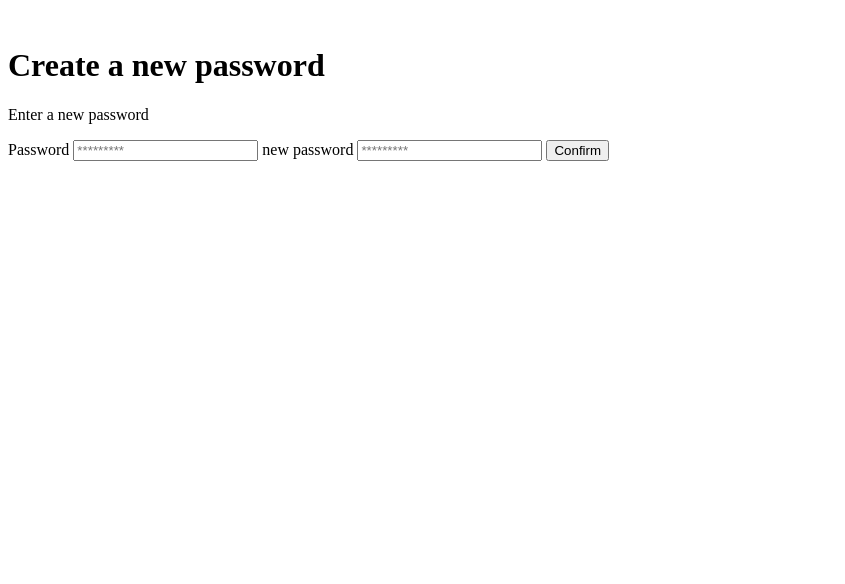
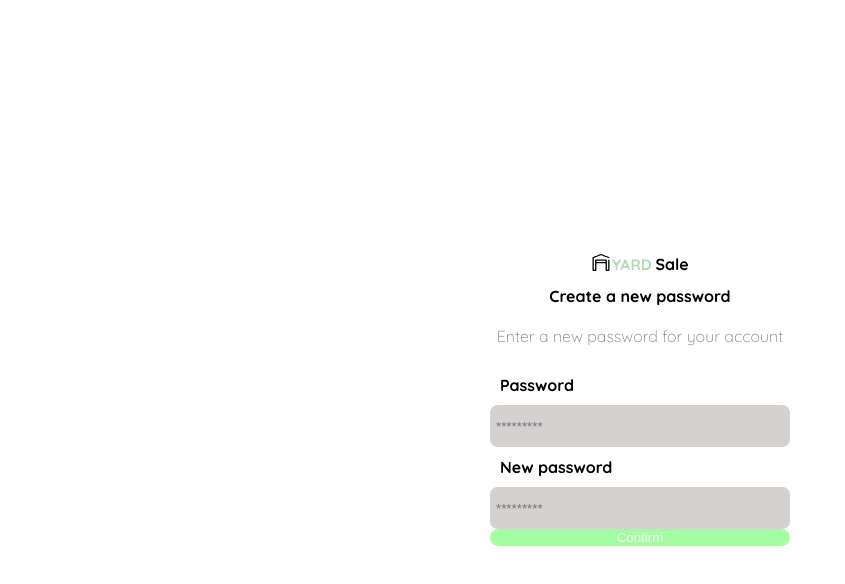
Before and after one commit to ayeepez/frontend-developer-project, a plain HTML site: page password-creation.html in a window 1280 px wide. Shown: the whole page, without its empty margins (0-845 px from the left). Drawn offline with Linux system fonts and the light colour scheme.

Commit message:
Template con CSS

```diff
--- a/password-creation.html
+++ b/password-creation.html
@@ -4,26 +4,36 @@
     <meta charset="UTF-8" />
     <meta http-equiv="X-UA-Compatible" content="IE=edge" />
     <meta name="viewport" content="width=device-width, initial-scale=1.0" />
+    <link rel="stylesheet" href="style.css">
+    <link rel="preconnect" href="https://fonts.googleapis.com">
+    <link rel="preconnect" href="https://fonts.gstatic.com" crossorigin>
+    <link href="https://fonts.googleapis.com/css2?family=Quicksand:wght@300;500;700&display=swap" rel="stylesheet">
+    <link rel="stylesheet" href="style.css">
     <title>Yard Sale</title>
   </head>
   <body>
     <div class="login">
       <div class="form-container">
-        <picture>
-          <img src="" alt="" />
+        <picture class="logo">
+          <img src="/curso-frontend-developer-practico-main\logos\logo_yard_sale.svg" alt="Este es el icono de fordsale" />
         </picture>
 
         <h1 class="title">Create a new password</h1>
-        <p class="subtitle">Enter a new password</p>
+        <p class="subtitle">Enter a new password for your account</p>
         <form action="" class="form">
+
           <label for="password" class="label">Password</label>
           <input type="password" id="password" placeholder="*********" class="input input-password">
 
-          <label for="new-password" class="label"> new password</label>
+
+          <label for="new-password" class="label">New password</label>
           <input type="password" id="new-password" placeholder="*********" class="input input-password">
-          <input type="submit" value="Confirm" class="primary-button login-button">
+
+           <button type="submit" value="Confirm" class="primary-button login-button">Confirm</button>
         </form>
       </div>
+
+
     </div>
   </body>
 </html>
--- a/style.css
+++ b/style.css
@@ -9,4 +9,60 @@
 
 body{
     font-family: 'Quicksand', sans-serif;
+    margin: 0;
+   display: flex;
+   justify-content: center;
+   align-items: center;
+   width: 100%;
+   height: 100vh;
 }
+
+.form {
+    width: 300px;
+    display: flex;
+    flex-direction: column;
+
+}
+
+.logo {
+    display: flex;
+    justify-content: center;
+}
+
+.title {
+   font-weight: bolder;
+   font-size:medium;
+   display: flex;
+   justify-content: center;
+   padding: 2px;
+
+}
+
+.subtitle {
+    font-weight: lighter;
+    font-size:medium;
+    display: flex;
+    justify-content: center;
+    padding: 2px 0px 3px 0px ;
+    color: gray;
+}
+
+.label {
+    padding: 10px;
+    font-size: medium;
+    font-weight: bolder;
+}
+
+.input {
+    height:30px;
+    padding: 6px;
+    background-color: rgb(212, 209, 209);
+    border: none;
+    border-radius: 8px;
+}
+.primary-button {
+    border: none;
+     border-radius: 10px;
+     background-color: rgb(163, 253, 163);
+     color: #F7F7F7;
+ }
```
